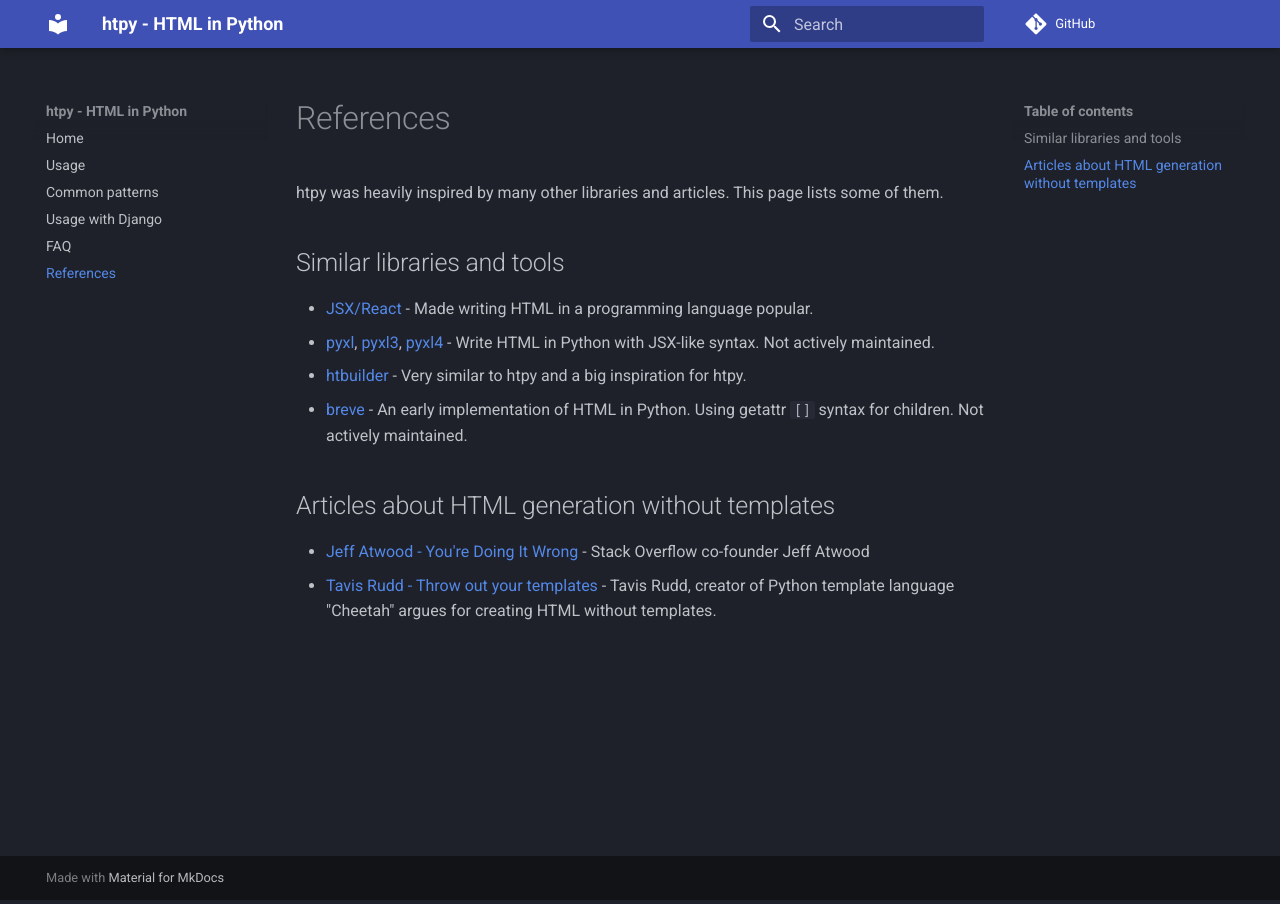
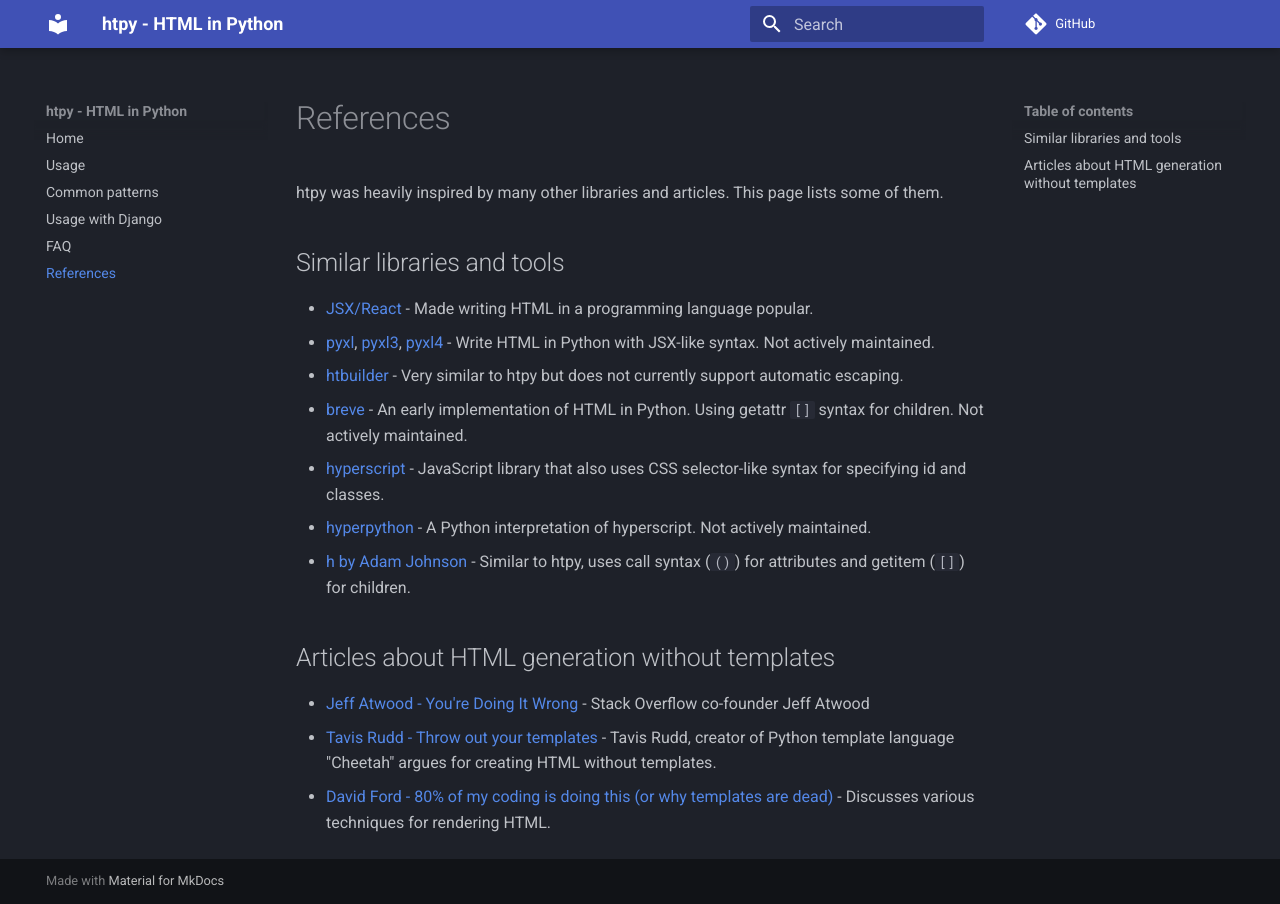
Before and after one commit to pelme/htpy, an MkDocs documentation site: the page built from docs/references.md, in a window 1280 px wide. Built offline with MkDocs 1.6.1 and Material for MkDocs 9.7.7, drawn with Linux system fonts in a browser that asks for light colours; comment, search, counter and statistics services are not loaded.

Commit message:
Updated references page

```diff
--- a/docs/references.md
+++ b/docs/references.md
@@ -6,9 +6,13 @@
 
 - [JSX/React](https://legacy.reactjs.org/docs/introducing-jsx.html) - Made writing HTML in a programming language popular.
 - [pyxl](https://github.com/dropbox/pyxl), [pyxl3](https://github.com/gvanrossum/pyxl3), [pyxl4](https://github.com/pyxl4/pyxl4) - Write HTML in Python with JSX-like syntax. Not actively maintained.
-- [htbuilder](https://github.com/tvst/htbuilder/) - Very similar to htpy and a big inspiration for htpy.
+- [htbuilder](https://github.com/tvst/htbuilder/) - Very similar to htpy but does not currently support automatic escaping.
 - [breve](https://github.com/cwells/breve) - An early implementation of HTML in Python. Using getattr `[]` syntax for children. Not actively maintained.
+- [hyperscript](https://github.com/hyperhype/hyperscript) - JavaScript library that also uses CSS selector-like syntax for specifying id and classes.
+- [hyperpython](https://github.com/ejplatform/hyperpython) - A Python interpretation of hyperscript. Not actively maintained.
+- [h by Adam Johnson](https://github.com/adamchainz/h) - Similar to htpy, uses call syntax (`()`) for attributes and getitem (`[]`) for children.
 
 ## Articles about HTML generation without templates
 - [Jeff Atwood - You're Doing It Wrong](https://blog.codinghorror.com/youre-doing-it-wrong/) - Stack Overflow co-founder Jeff Atwood
 - [Tavis Rudd - Throw out your templates](https://github.com/tavisrudd/throw_out_your_templates) - Tavis Rudd, creator of Python template language "Cheetah" argues for creating HTML without templates.
+- [David Ford - 80% of my coding is doing this (or why templates are dead)](https://codeburst.io/80-of-my-coding-is-doing-this-or-why-templates-are-dead-b640fc149e22) - Discusses various techniques for rendering HTML.
```
